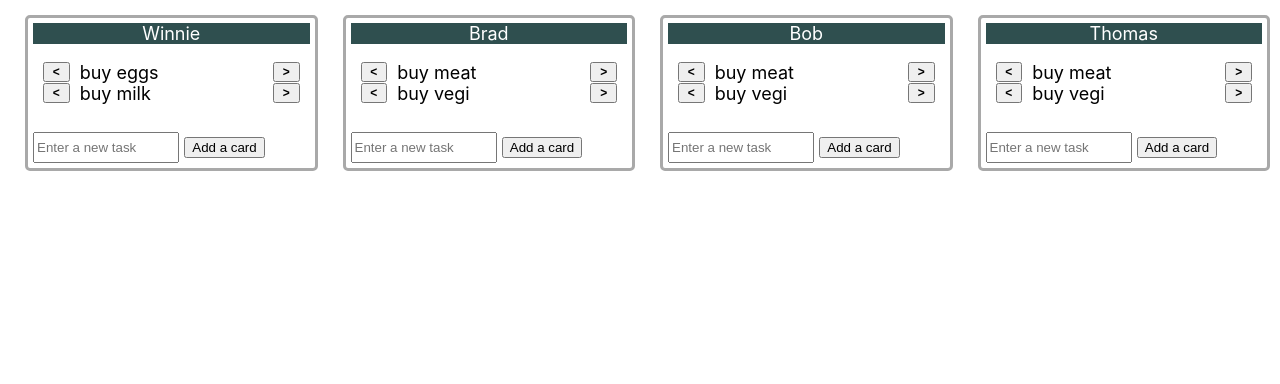
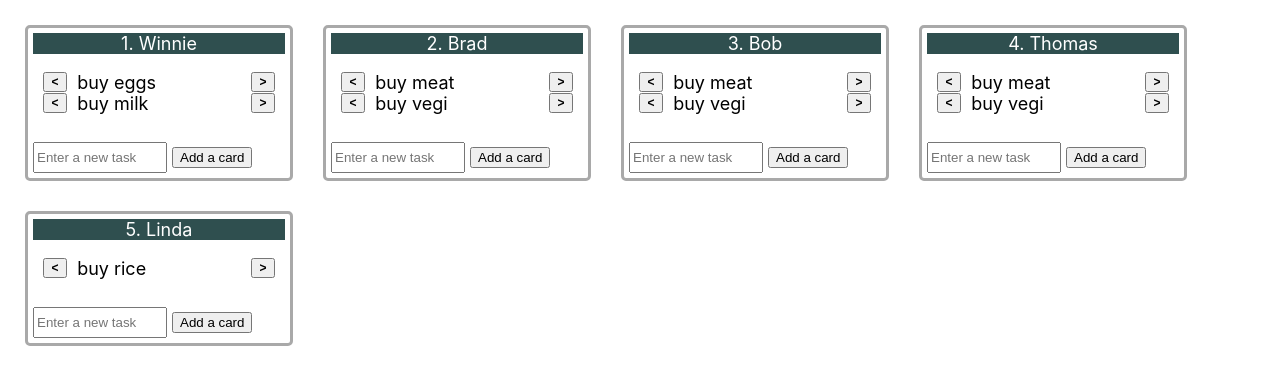
Before and after one commit to lancl/jira-draggable-ui-for-hemlane, a React (Create React App) app: page / in a window 1280 px wide. Shown: the top 384 px of the page. Built offline with nearby package versions, Linux system fonts and the light colour scheme.

Commit message:
Improved CSS styling for the UI (e.g. flex items wraps/flows beyond the first row)

```diff
--- a/src/App.css
+++ b/src/App.css
@@ -1,16 +1,19 @@
-/* All of the lanes */
+/*
+  About: all of the lanes
+  Note: flex-wrap lets the lanes flow to the second row (and beyond)
+*/
 .Lane-List {
   display: flex;
-  margin-top: 15px;
-  margin-right: 10px;
+  flex-wrap: wrap;
   /*  */
+  margin: 10px;
   font-size: 18px;
 }
 
 /* Each lane: for a person */
 .Lane {
-  margin-left: 25px;
-  width: 25%;
+  width: 20%;
+  margin: 15px;
   padding: 5px;
   /*  */
   border-style: solid;
--- a/src/App.js
+++ b/src/App.js
@@ -8,6 +8,7 @@ const DEFAULT_TASK_LIST = {
   Brad: ["buy meat", "buy vegi"],
   Bob: ["buy meat", "buy vegi"],
   Thomas: ["buy meat", "buy vegi"],
+  Linda: ["buy rice"],
 };
 
 // A helper function: return a deep copy of the input state
@@ -24,7 +25,7 @@ class App extends Component {
     super(props);
     this.state = {
       taskListByName: DEFAULT_TASK_LIST, // Start with the default data
-      nameList: ["Winnie", "Brad", "Bob", "Thomas"], // Order of the lanes
+      nameList: Object.keys(DEFAULT_TASK_LIST), // Order of the lanes
       newTaskByName: {},
     };
   }
@@ -91,9 +92,10 @@ class App extends Component {
     return (
       <div>
         <div className="Lane-List">
-          {nameList.map((name) => (
+          {nameList.map((name, index) => (
             <Lane
               name={name}
+              nIndex={index}
               tasks={taskListByName[name]}
               handleChange={this.handleChange}
               handleClickToAddTask={this.handleClickToAddTask}
--- a/src/Lane.js
+++ b/src/Lane.js
@@ -8,13 +8,16 @@ import TaskCard from "./TaskCard";
 // Each Lane: name; then task(s) as a list
 const Lane = ({
   name,
+  nIndex,
   tasks,
   handleChange,
   handleClickToAddTask,
   handleClickOnArrow,
 }) => (
   <div className="Lane">
-    <div className="Lane-Name">{name}</div>
+    <div className="Lane-Name">
+      {nIndex + 1}. {name}
+    </div>
 
     {/* List of current task cards */}
     <ul>
```
Also changed, not shown: screenshot-2.png.
